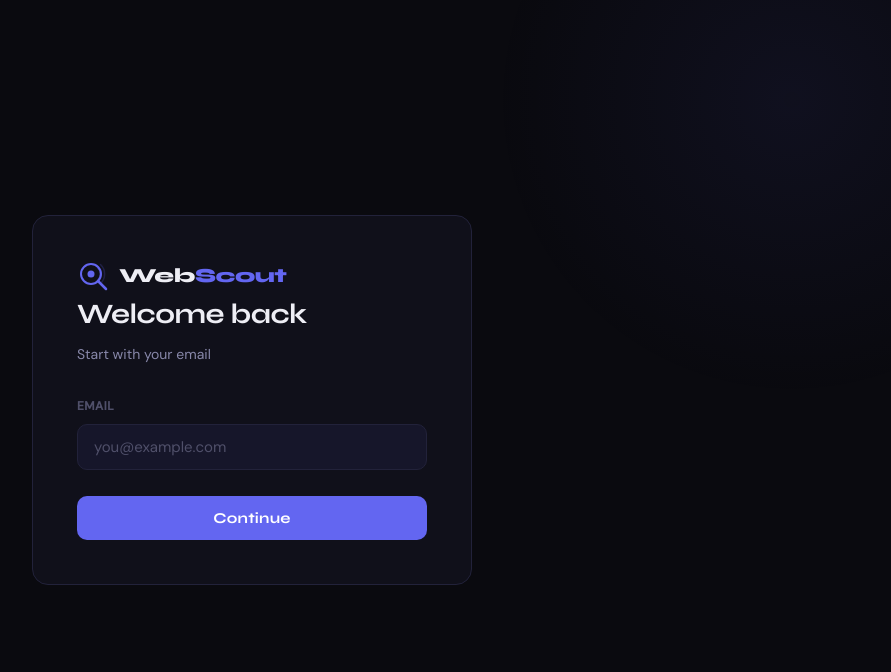
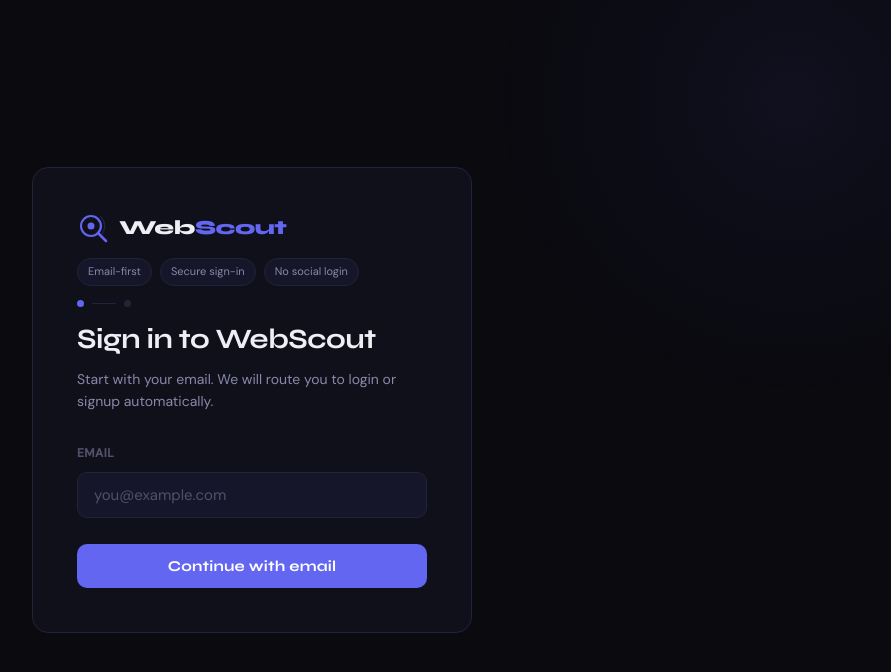
Before and after one commit to ulnivar/webscout, a React (Vite) app: page /login in a window 1280 px wide. Shown: the top 672 px of the page, without its empty margins (388-1279 px from the left). Built offline with nearby package versions, Linux system fonts and the light colour scheme; no server answers.

Commit message:
refactor: polish distinct email-first auth experience

```diff
--- a/src/pages/auth/AuthUnified.jsx
+++ b/src/pages/auth/AuthUnified.jsx
@@ -69,9 +69,25 @@
       <div className="auth-card">
         <Logo />
 
-        <h1 className="auth-title">{mode === 'signin' ? 'Welcome back' : 'Create your account'}</h1>
+        <div style={{ marginTop: '14px', marginBottom: '14px', display: 'flex', gap: '8px', flexWrap: 'wrap' }}>
+          <span style={{ fontSize: '11px', color: 'var(--text2)', border: '1px solid var(--border)', background: 'var(--bg3)', borderRadius: '999px', padding: '4px 10px' }}>Email-first</span>
+          <span style={{ fontSize: '11px', color: 'var(--text2)', border: '1px solid var(--border)', background: 'var(--bg3)', borderRadius: '999px', padding: '4px 10px' }}>Secure sign-in</span>
+          <span style={{ fontSize: '11px', color: 'var(--text2)', border: '1px solid var(--border)', background: 'var(--bg3)', borderRadius: '999px', padding: '4px 10px' }}>No social login</span>
+        </div>
+
+        <div style={{ display: 'flex', alignItems: 'center', gap: '8px', marginBottom: '10px' }}>
+          <div style={{ width: '7px', height: '7px', borderRadius: '50%', background: step >= 1 ? 'var(--accent)' : 'var(--border)' }} />
+          <div style={{ width: '24px', height: '1px', background: step >= 2 ? 'var(--accent)' : 'var(--border)' }} />
+          <div style={{ width: '7px', height: '7px', borderRadius: '50%', background: step >= 2 ? 'var(--accent)' : 'var(--border)' }} />
+        </div>
+
+        <h1 className="auth-title">{mode === 'signin' ? 'Sign in to WebScout' : 'Create your WebScout account'}</h1>
         <p className="auth-subtitle">
-          {step === 1 ? 'Start with your email' : mode === 'signin' ? 'Enter your password to continue' : 'Set a secure password to continue'}
+          {step === 1
+            ? 'Start with your email. We will route you to login or signup automatically.'
+            : mode === 'signin'
+              ? 'Email found. Enter your password to continue.'
+              : 'No account found. Set a password to finish signup.'}
         </p>
 
         {error && <div className="alert alert-error">{error}</div>}
@@ -110,7 +126,7 @@
             </div>
 
             <button className="btn-primary" type="submit" disabled={loading}>
-              {loading ? 'Checking...' : 'Continue'}
+              {loading ? 'Checking account...' : 'Continue with email'}
             </button>
           </form>
         ) : (
@@ -177,7 +193,7 @@
             )}
 
             <button className="btn-primary" type="submit" disabled={loading}>
-              {loading ? (mode === 'signin' ? 'Signing in...' : 'Creating account...') : (mode === 'signin' ? 'Sign In' : 'Create Account')}
+              {loading ? (mode === 'signin' ? 'Signing you in...' : 'Creating your account...') : (mode === 'signin' ? 'Sign in now' : 'Create account')}
             </button>
 
             <button
```
